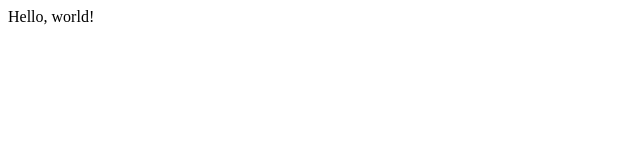
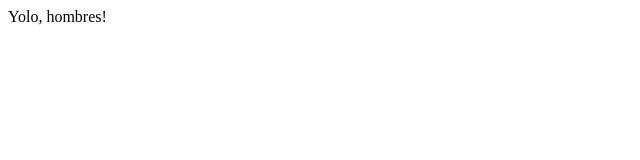
Before and after one commit to sphsengineering/project0, a plain HTML site: page index.html in a window 1280 px wide. Shown: the full height of the page, 0-640 px from the left. Drawn offline with Linux system fonts and the light colour scheme.

Commit message:
My first webpage 2.0

```diff
--- a/index.html
+++ b/index.html
@@ -4,6 +4,6 @@
         <title>My Webpage</title>
     </head>
     <body>
-        Hello, world!
+        Yolo, hombres!
     </body>
 </html>
```
